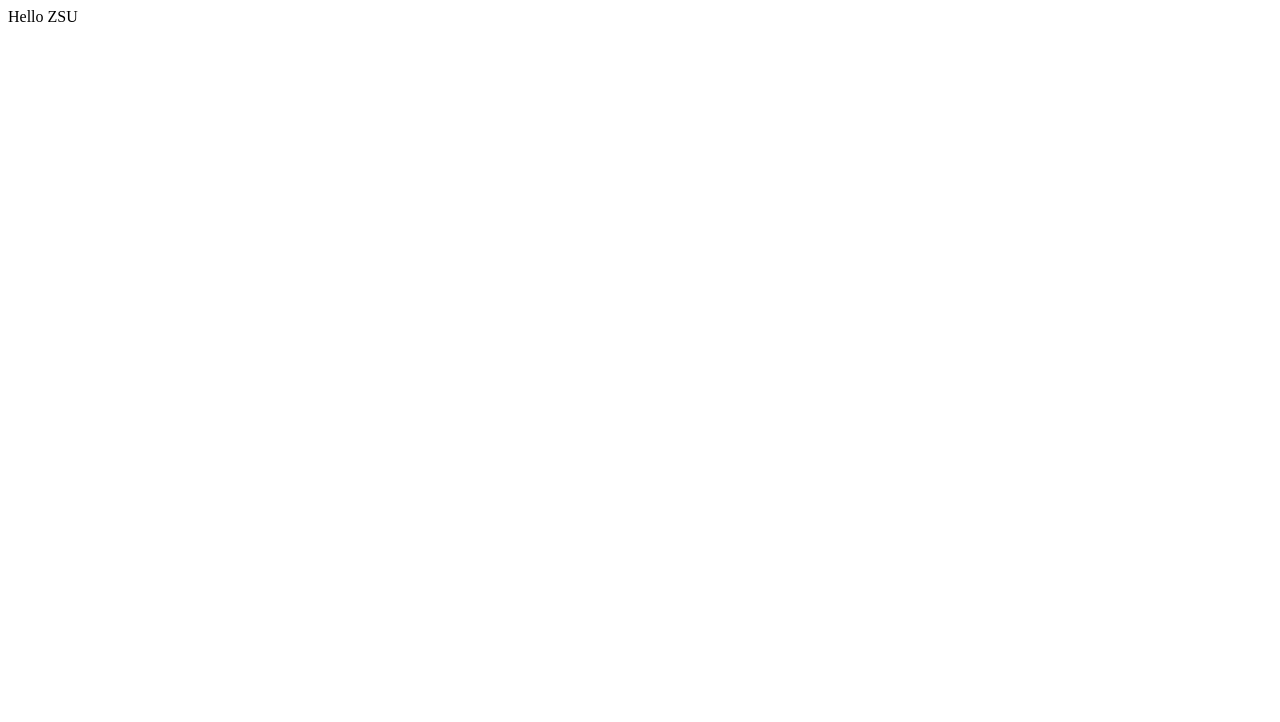
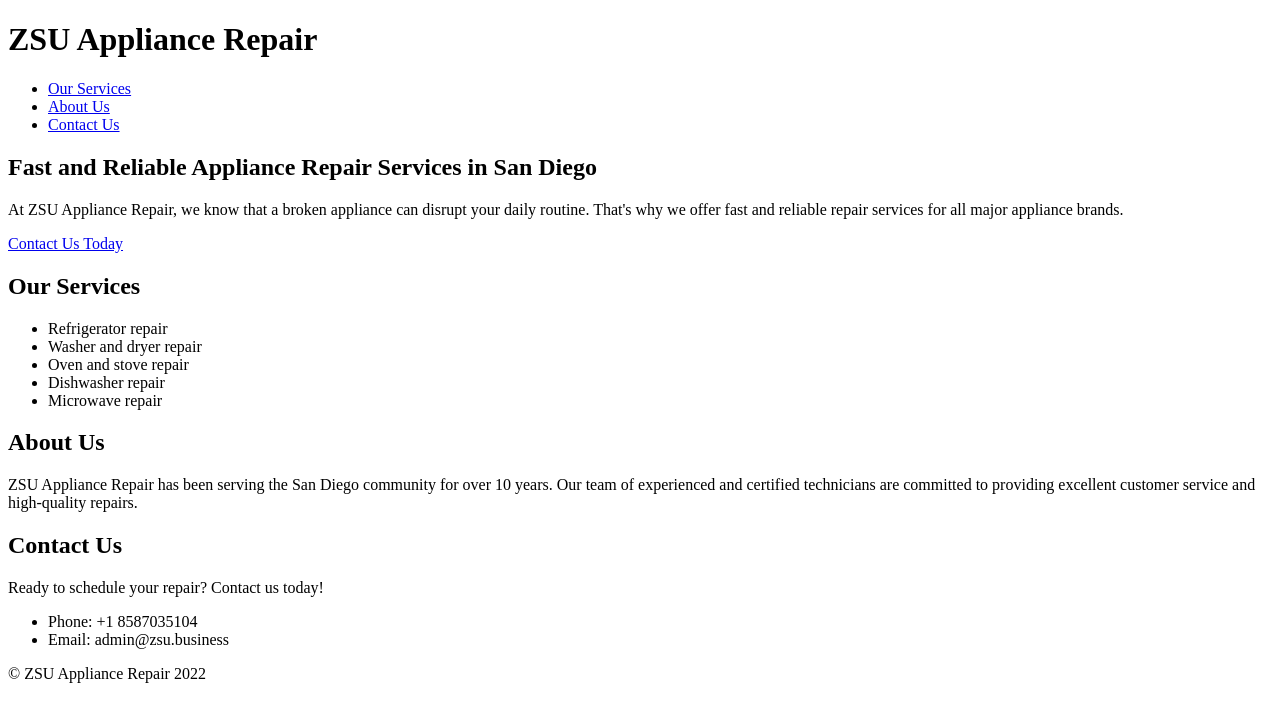
Before and after one commit to grimcoder/ZSU, a plain HTML site: page publish/index.html in a window 1280 px wide. Drawn offline with Linux system fonts and the light colour scheme.

Commit message:
homepage

```diff
--- a/publish/index.html
+++ b/publish/index.html
@@ -1 +1,52 @@
-Hello ZSU
+<!DOCTYPE html>
+<html>
+  <head>
+    <title>ZSU Appliance Repair | San Diego's Trusted Repair Service</title>
+    <meta name="description" content="ZSU Appliance Repair offers fast and reliable appliance repair services in San Diego. Call us today to schedule your repair!">
+    <meta name="viewport" content="width=device-width, initial-scale=1.0">
+  </head>
+  <body>
+    <header>
+      <h1>ZSU Appliance Repair</h1>
+      <nav>
+        <ul>
+          <li><a href="#services">Our Services</a></li>
+          <li><a href="#about">About Us</a></li>
+          <li><a href="#contact">Contact Us</a></li>
+        </ul>
+      </nav>
+    </header>
+    <main>
+      <section id="hero">
+        <h2>Fast and Reliable Appliance Repair Services in San Diego</h2>
+        <p>At ZSU Appliance Repair, we know that a broken appliance can disrupt your daily routine. That's why we offer fast and reliable repair services for all major appliance brands.</p>
+        <a href="#contact" class="button">Contact Us Today</a>
+      </section>
+      <section id="services">
+        <h2>Our Services</h2>
+        <ul>
+          <li>Refrigerator repair</li>
+          <li>Washer and dryer repair</li>
+          <li>Oven and stove repair</li>
+          <li>Dishwasher repair</li>
+          <li>Microwave repair</li>
+        </ul>
+      </section>
+      <section id="about">
+        <h2>About Us</h2>
+        <p>ZSU Appliance Repair has been serving the San Diego community for over 10 years. Our team of experienced and certified technicians are committed to providing excellent customer service and high-quality repairs. </p>
+      </section>
+      <section id="contact">
+        <h2>Contact Us</h2>
+        <p>Ready to schedule your repair? Contact us today!</p>
+        <ul>
+          <li>Phone: +1 8587035104</li>
+          <li>Email: admin@zsu.business</li>
+        </ul>
+      </section>
+    </main>
+    <footer>
+      <p>&copy; ZSU Appliance Repair 2022</p>
+    </footer>
+  </body>
+</html>
```
